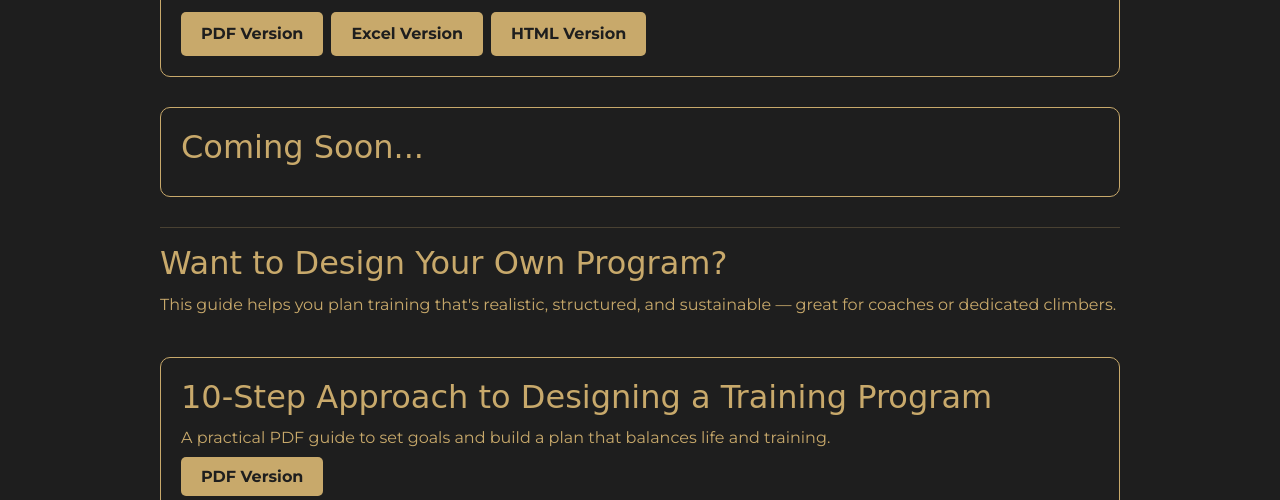
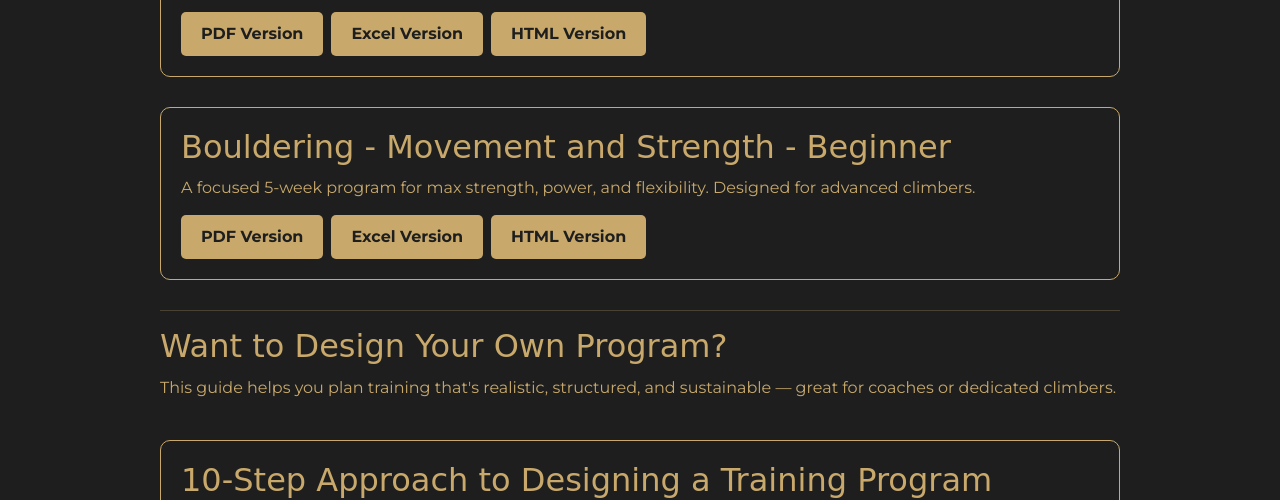
Before and after one commit to littlevahn/climbingadvantage, a plain HTML site: page FreeTrainingPlans.html in a window 1280 px wide. Shown: the part 600-1100 px from the top of the page. Drawn offline with nearby package versions, Linux system fonts and the light colour scheme; a web font is replaced by a local one.

Commit message:
Beginner bouldering plans

```diff
--- a/FreeTrainingPlans.html
+++ b/FreeTrainingPlans.html
@@ -64,7 +64,16 @@
             </div>
         </div>
         <div class="plan">
-            <h2>Coming Soon...</h2>
+            <h2>Bouldering - Movement and Strength - Beginner</h2>
+            <p>A focused 5-week program for max strength, power, and flexibility. Designed for advanced climbers.</p>
+            <div class="d-flex flex-wrap gap-2">
+                <a onclick="gtag('event', 'download', {'event_category': 'PDF','event_label': 'BeginnerBouldering.pdf'});"
+                    href="plans/PowerPowerPower.pdf" class="download-btn" download>PDF Version</a>
+                <a onclick="gtag('event', 'download', {'event_category': 'XLSX','event_label': 'BeginnerBouldering.xlsx'});"
+                    href="plans/PowerPowerPower.xlsx" class="download-btn" download>Excel Version</a>
+                <a onclick="gtag('event', 'download', {'event_category': 'XLSX','event_label': 'BeginnerBouldering.zip'});"
+                    href="plans/PowerPowerPower.zip" class="download-btn" download>HTML Version</a>
+            </div>
         </div>
         <hr>
         <div class="intro">
```
Also changed, not shown: 3 other files.
